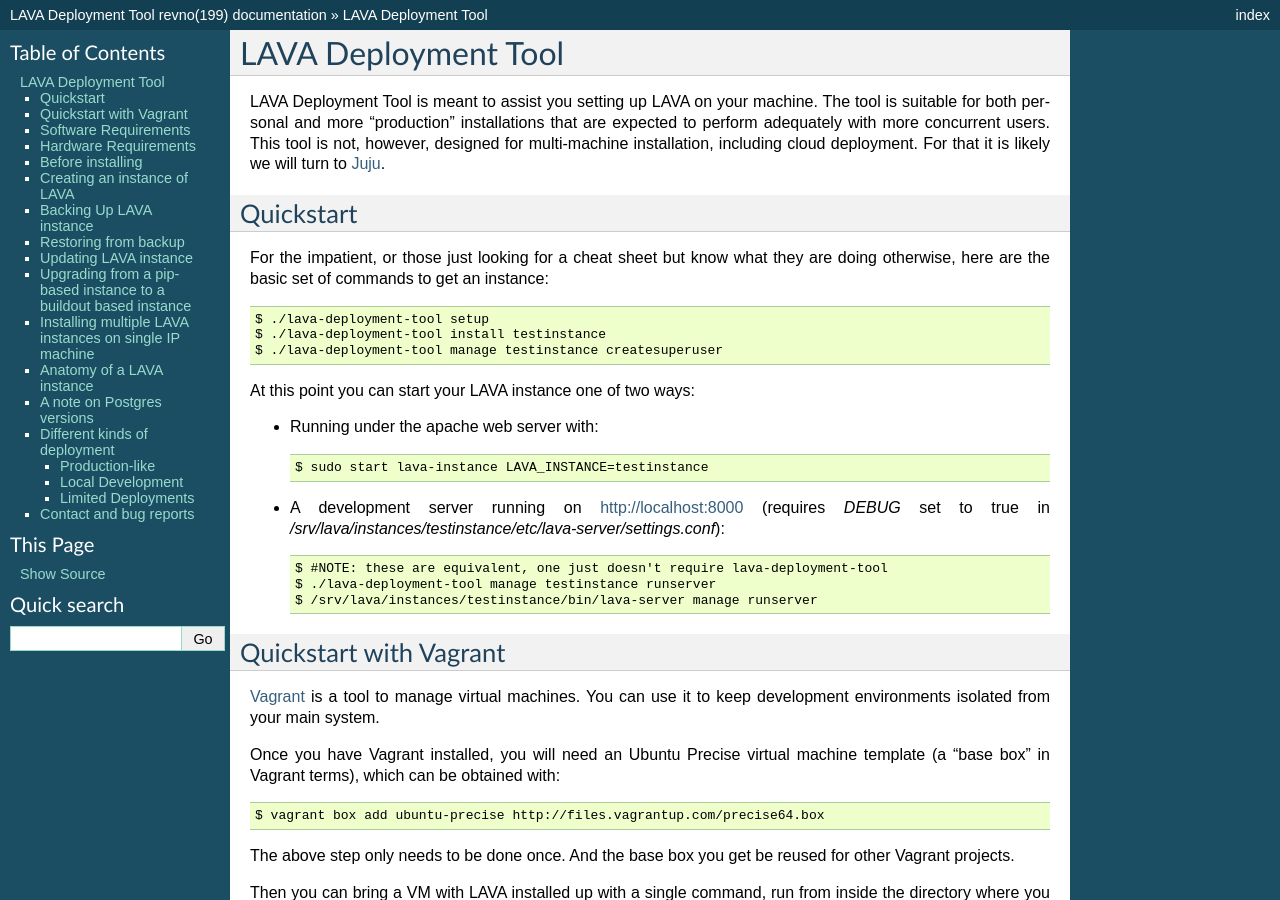
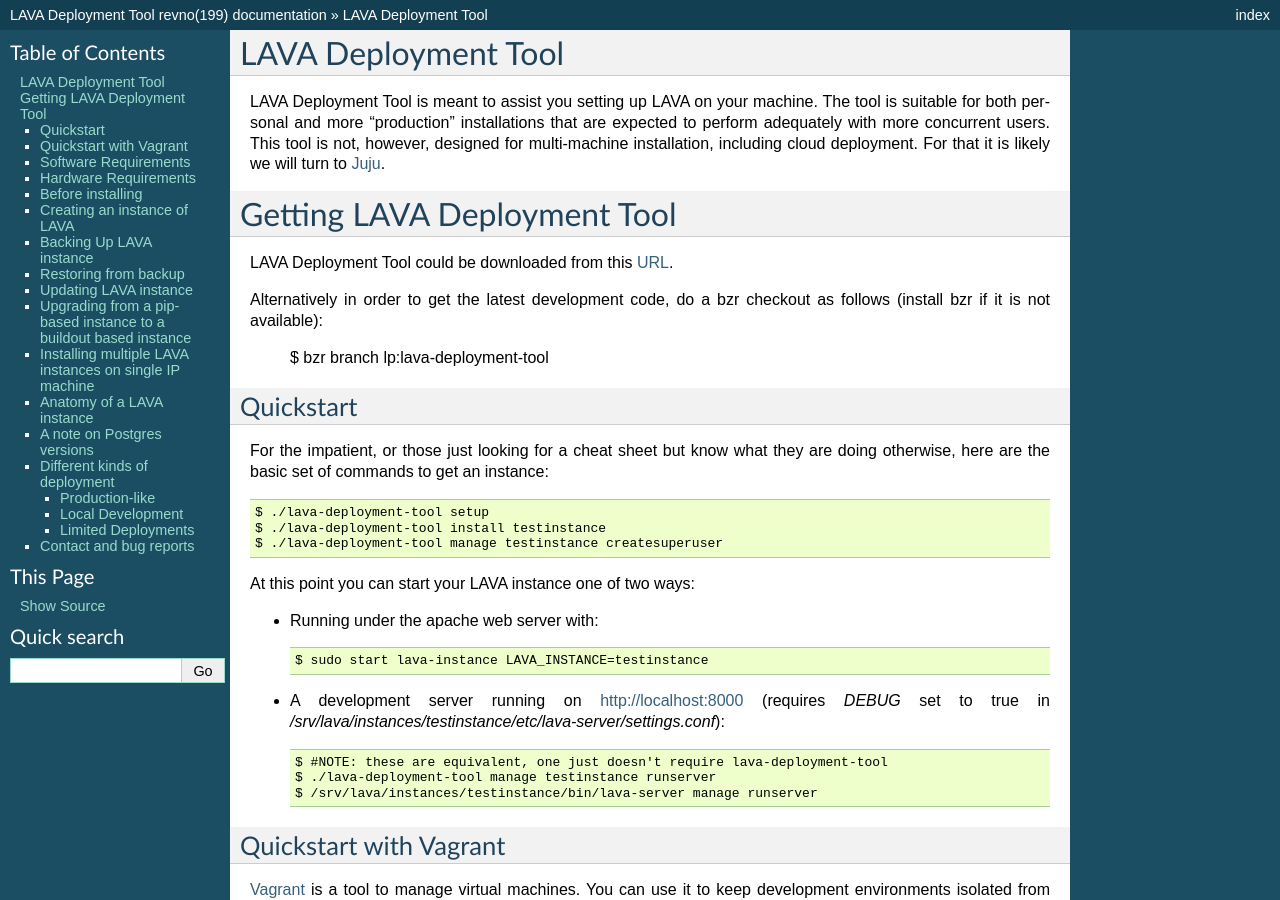
Before and after one commit to joyxu/lava-deployment-tool-for-linaro-ubuntu, a Sphinx documentation site: the page built from doc/index.rst, in a window 1280 px wide and 900 px high. Built offline with Sphinx 7.4.7, drawn with Linux system fonts in a browser that asks for light colours.

Commit message:
Add content to explain where to get lava-deployment-tool.

```diff
--- a/doc/index.rst
+++ b/doc/index.rst
@@ -8,6 +8,18 @@
 deployment. For that it is likely we will turn to Juju_.
 
 .. _Juju: https://juju.ubuntu.com/
+
+Getting LAVA Deployment Tool
+============================
+
+LAVA Deployment Tool could be downloaded from this URL_.
+
+.. _URL: https://launchpad.net/lava-deployment-tool/+download
+
+Alternatively in order to get the latest development code, do a bzr
+checkout as follows (install bzr if it is not available):
+
+ $ bzr branch lp:lava-deployment-tool
 
 Quickstart
 ^^^^^^^^^^
```
